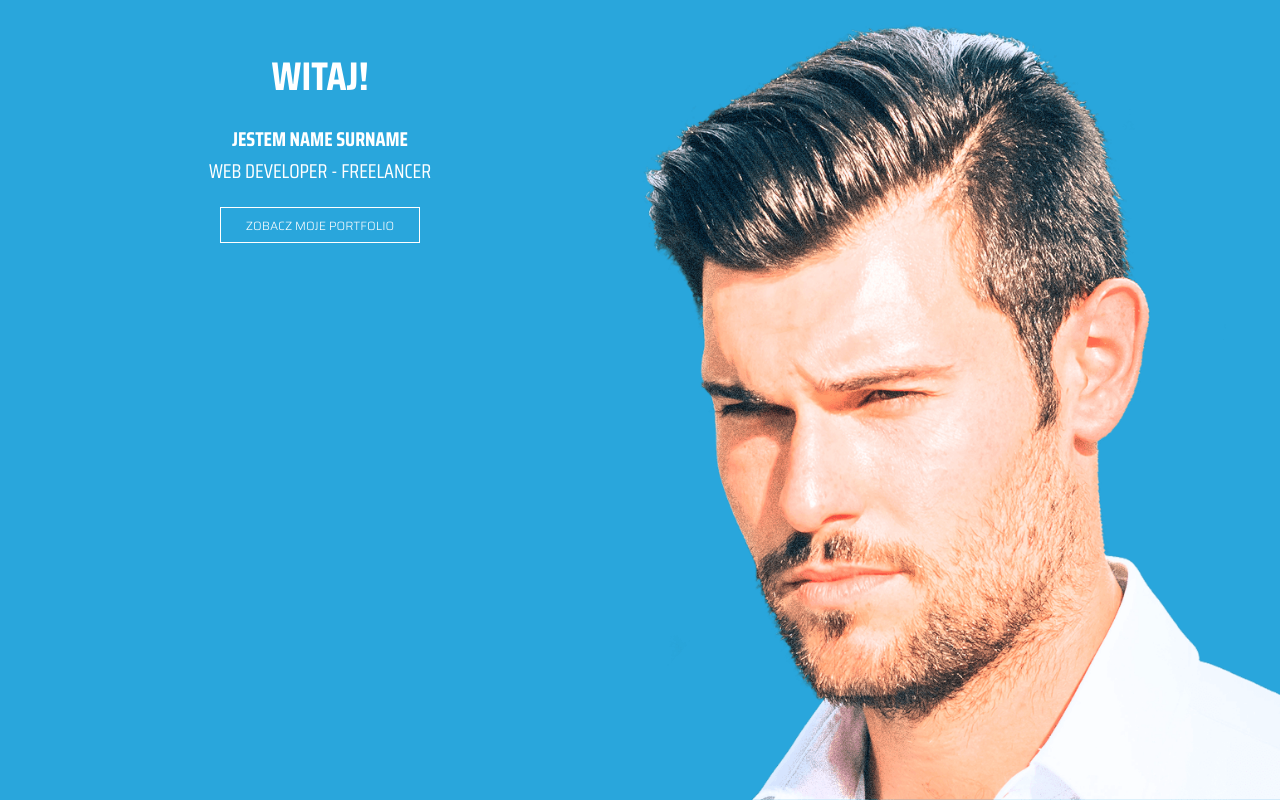
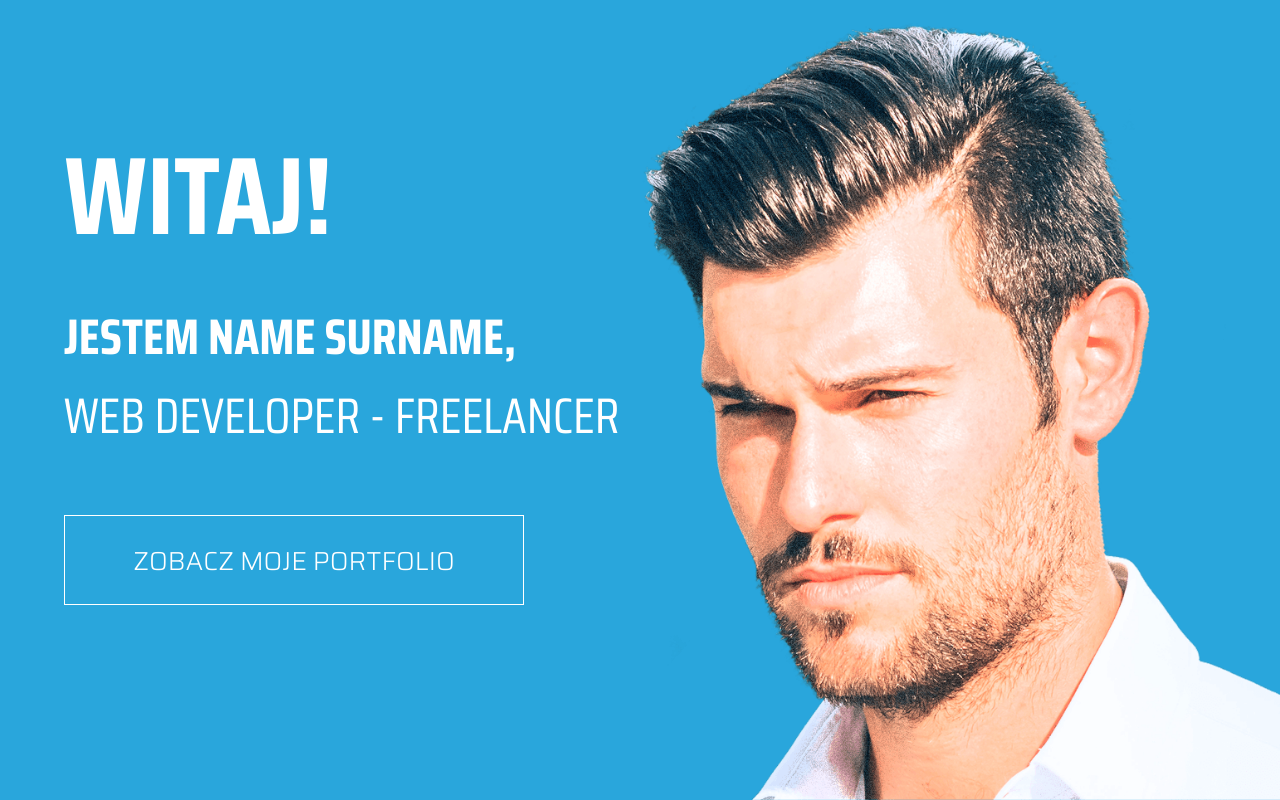
Before and after one commit to jezyk2796/WebSamuraj1, a plain HTML site: page index.html in a window 1280 px wide. Drawn offline with Linux system fonts and the light colour scheme.

Commit message:
header ready for all types of screen

```diff
--- a/css/style.css
+++ b/css/style.css
@@ -158,3 +158,103 @@ header {
         padding: 2rem 0 0 0;
     }
 }
+
+@media (orientation: landscape) and (min-width: 640px) {
+    .welcome p {
+        font-size: 5rem;
+    }
+
+    .welcome h2 {
+        font-size: 2.5rem;
+    }
+
+    .welcome h1 {
+        font-size: 2.5rem;
+    }
+
+    .welcome button {
+        width: 21.5rem;
+        height: 4rem;
+        font-size: 1.5rem;
+    }
+}
+
+@media (orientation: landscape) and (min-width: 1024px) {
+    .welcome {
+        text-align: left;
+        padding: 5% 0 0 5%;
+    }
+
+    .welcome p {
+        font-size: 8rem;
+    }
+
+    .welcome h2 {
+        font-size: 3.5rem;
+    }
+
+    .welcome h1 {
+        font-size: 3.5rem;
+        padding-bottom: 6rem;
+    }
+
+    .welcome button {
+        width: 32rem;
+        height: 6rem;
+        font-size: 2rem;
+    }
+}
+
+
+@media (orientation: landscape) and (min-width: 1280px) {
+    .welcome p {
+        font-size: 11rem;
+    }
+
+    .welcome h2 {
+        font-size: 5rem;
+    }
+
+    .welcome h1 {
+        font-size: 5rem;
+    }
+
+    .welcome button {
+        width: 46rem;
+        height: 9rem;
+        font-size: 2.6rem;
+    }
+}
+
+@media (orientation: landscape) and (min-width: 1600px) {
+    .welcome p {
+        font-size: 13rem;
+        padding-top: 0;
+    }
+
+    .welcome h2 {
+        font-size: 5.5rem;
+    }
+
+    .welcome h1 {
+        font-size: 5.5rem;
+    }
+
+    .welcome button {
+        width: 50rem;
+        height: 10rem;
+        font-size: 3rem;
+    }
+}
+
+@media (min-width: 1024px) {
+    .welcome button {
+        cursor: pointer;
+        transition: .2s;
+    }
+
+    .welcome button:hover {
+        background-color: #fff;
+        color: #111;
+    }
+}
```
Also changed, not shown: index.html (+1 -1 lines).
